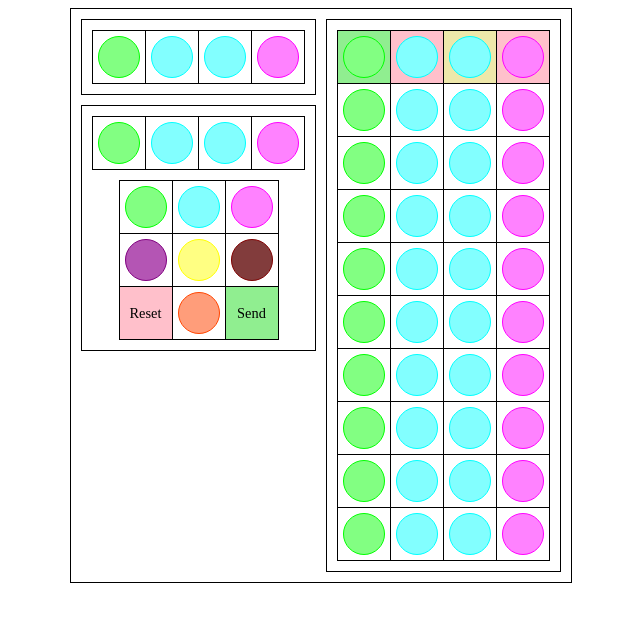
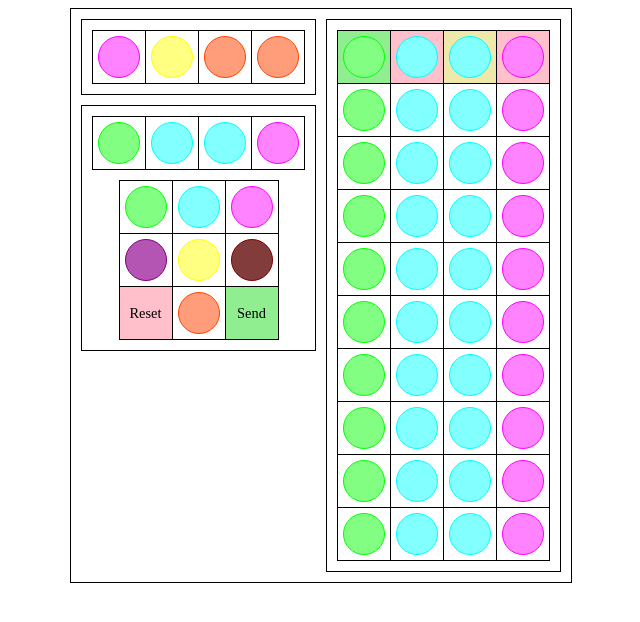
Before and after one commit to LionelD29/TF2021-TP2-Mastermind, an Angular app: page / in a window 1280 px wide. Shown: the top 622 px of the page, without its empty margins (319-959 px from the left). Built offline with nearby package versions, Linux system fonts and the light colour scheme.

Commit message:
random combination generator done

```diff
--- a/src/app/app.component.html
+++ b/src/app/app.component.html
@@ -1,6 +1,6 @@
 <div class="container">
   <div class="col left">
-    <app-solution></app-solution>
+    <app-solution [solution]="combination"></app-solution>
     <app-encoder></app-encoder>
   </div>
   <div class="col right">
--- a/src/app/app.component.ts
+++ b/src/app/app.component.ts
@@ -1,9 +1,30 @@
-import { Component } from '@angular/core';
+import { Component, OnInit } from '@angular/core';
+import { Color } from './models/color.model';
+import { Combination } from './models/combination.model';
 
 @Component({
   selector: 'app-root',
   templateUrl: './app.component.html',
   styleUrls: ['./app.component.css']
 })
-export class AppComponent {
+export class AppComponent implements OnInit {
+
+  private colors: Array<Color> = [
+    'green', 'blue', 'magenta', 'purple', 'yellow', 'maroon', 'orange'
+  ];
+  combination: Combination = [];
+
+  ngOnInit(): void {
+    // Generate random combination
+    let randomIndex: number;
+    for (let i = 0; i < 4; i++) {
+      // generate a random number in the range 0 - 6
+      randomIndex = Math.floor(Math.random() * (this.colors.length));
+      this.combination.push({
+        color: this.colors[randomIndex],
+        status: undefined
+      })
+    }
+    console.log(this.combination);
+  }
 }
--- a/src/app/components/solution/solution.component.html
+++ b/src/app/components/solution/solution.component.html
@@ -1,10 +1,9 @@
 <div class="answer">
-    <table>
-      <tr>
-        <td><div class="circle green"></div></td>
-        <td><div class="circle blue"></div></td>
-        <td><div class="circle blue"></div></td>
-        <td><div class="circle magenta"></div></td>
-      </tr>
-    </table>
-  </div>
+  <table>
+    <tr>
+      <td *ngFor="let cell of solution">
+        <div class="circle {{ cell.color }}"></div>
+      </td>
+    </tr>
+  </table>
+</div>
--- a/src/app/components/solution/solution.component.ts
+++ b/src/app/components/solution/solution.component.ts
@@ -1,4 +1,5 @@
-import { Component, OnInit } from '@angular/core';
+import { Component, Input, OnInit } from '@angular/core';
+import { Combination } from 'src/app/models/combination.model';
 
 @Component({
   selector: 'app-solution',
@@ -7,9 +8,13 @@ import { Component, OnInit } from '@angular/core';
 })
 export class SolutionComponent implements OnInit {
 
+  @Input()
+  solution!: Combination;
+
   constructor() { }
 
   ngOnInit(): void {
+    console.log(this.solution);
   }
 
 }
--- /dev/null
+++ b/src/app/models/color.model.ts
@@ -0,0 +1 @@
+export type Color = 'green' | 'blue' | 'magenta' | 'purple' | 'yellow' | 'maroon' | 'orange' | undefined;
--- /dev/null
+++ b/src/app/models/combination.model.ts
@@ -0,0 +1,3 @@
+import { Cell } from "./cell.model";
+
+export type Combination = Array<Cell>;
--- /dev/null
+++ b/src/app/models/status.model.ts
@@ -0,0 +1 @@
+export type Status = 'correct' | 'wrong-color' | 'wrong-position' | undefined;
```
Also changed, not shown: src/app/models/cell.model.ts (added, +7 -0 lines).
